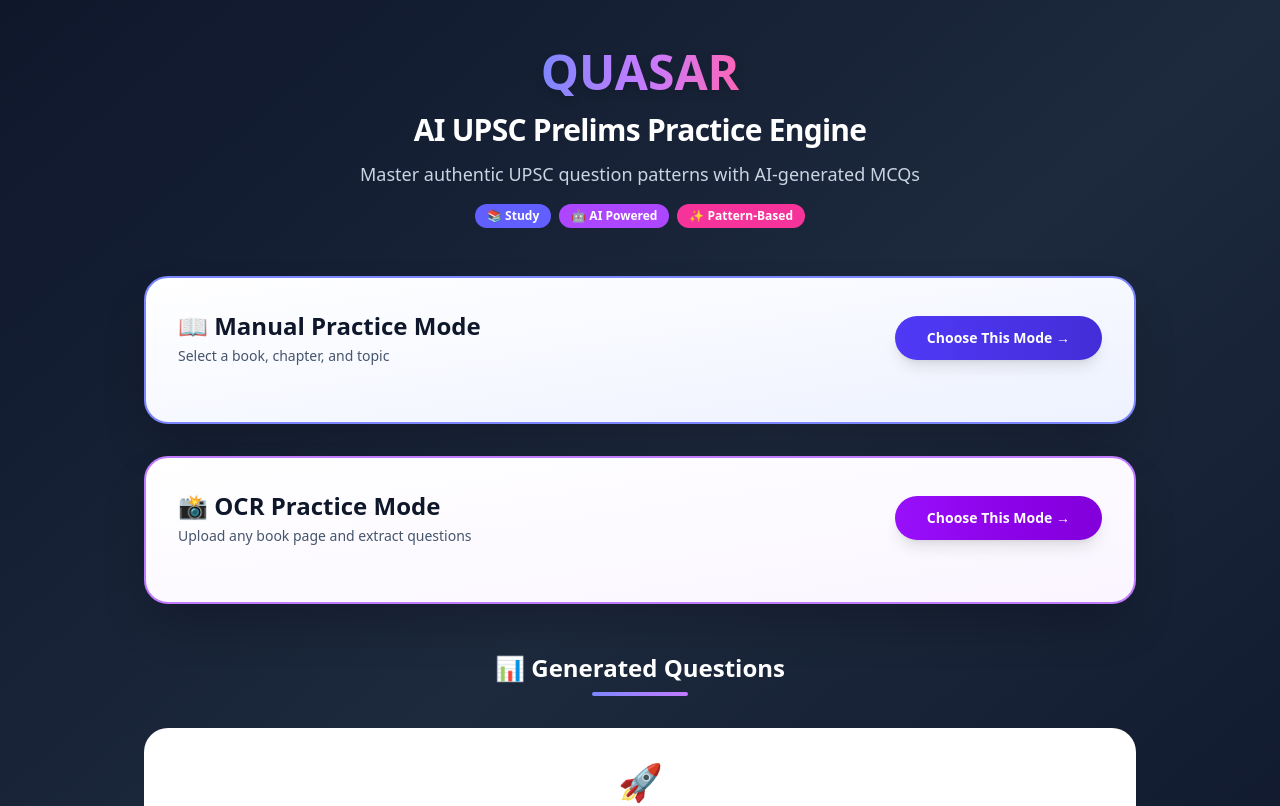
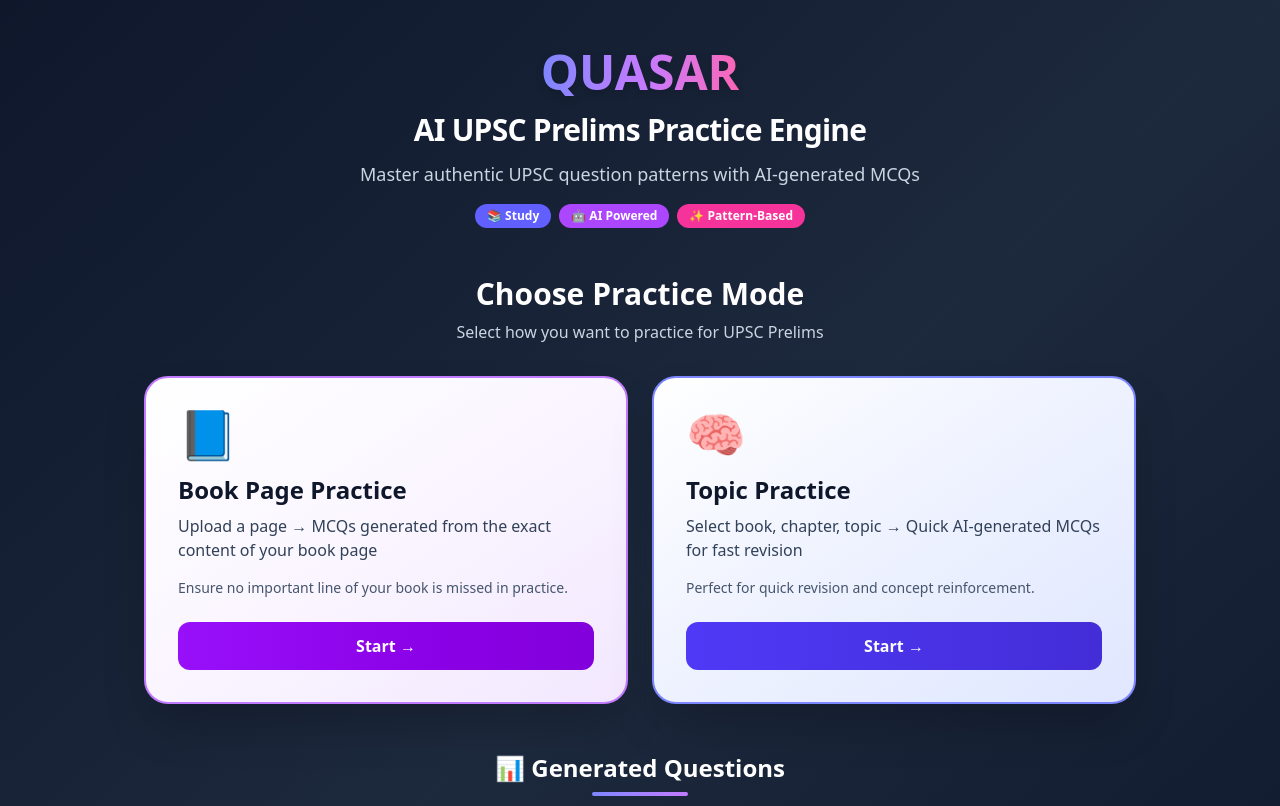
Before and after one commit to cookky-do/quasar-upsc-final, a React (Vite) app in the folder quasar-upsc-mcq/: page / in a window 1280 px wide. Shown: the top 806 px of the page. Built offline with nearby package versions, Linux system fonts and the light colour scheme.

Commit message:
Restructure UX: Add Practice Mode selector with Book Page and Topic Practice options

```diff
--- a/quasar-upsc-mcq/src/App.jsx
+++ b/quasar-upsc-mcq/src/App.jsx
@@ -309,7 +309,56 @@
           </div>
         </header>
 
-        {/* Mode selection / Reset */}
+        {/* Mode selection header and buttons */}
+        {mode === null && (
+          <div className="mb-12">
+            <div className="text-center mb-8">
+              <h2 className="text-3xl font-bold text-white mb-2">Choose Practice Mode</h2>
+              <p className="text-slate-300">Select how you want to practice for UPSC Prelims</p>
+            </div>
+
+            {/* Two mode options side by side */}
+            <div className="grid md:grid-cols-2 gap-6">
+              {/* Book Page Practice */}
+              <div
+                onClick={() => setMode('ocr')}
+                className="group cursor-pointer rounded-3xl border-2 border-purple-400 bg-gradient-to-br from-white via-purple-50 to-purple-100 p-8 shadow-2xl hover:shadow-3xl transition-all duration-300 hover:scale-105 transform"
+              >
+                <div className="text-5xl mb-4">📘</div>
+                <h3 className="text-2xl font-bold text-slate-900 mb-2">Book Page Practice</h3>
+                <p className="text-slate-700 font-medium mb-4">
+                  Upload a page → MCQs generated from the exact content of your book page
+                </p>
+                <p className="text-sm text-slate-600 mb-6">
+                  Ensure no important line of your book is missed in practice.
+                </p>
+                <div className="rounded-xl bg-gradient-to-r from-purple-600 to-purple-700 text-white px-6 py-3 text-center font-bold group-hover:from-purple-700 group-hover:to-purple-800 transition-all duration-200">
+                  Start →
+                </div>
+              </div>
+
+              {/* Topic Practice */}
+              <div
+                onClick={() => setMode('manual')}
+                className="group cursor-pointer rounded-3xl border-2 border-indigo-400 bg-gradient-to-br from-white via-indigo-50 to-indigo-100 p-8 shadow-2xl hover:shadow-3xl transition-all duration-300 hover:scale-105 transform"
+              >
+                <div className="text-5xl mb-4">🧠</div>
+                <h3 className="text-2xl font-bold text-slate-900 mb-2">Topic Practice</h3>
+                <p className="text-slate-700 font-medium mb-4">
+                  Select book, chapter, topic → Quick AI-generated MCQs for fast revision
+                </p>
+                <p className="text-sm text-slate-600 mb-6">
+                  Perfect for quick revision and concept reinforcement.
+                </p>
+                <div className="rounded-xl bg-gradient-to-r from-indigo-600 to-indigo-700 text-white px-6 py-3 text-center font-bold group-hover:from-indigo-700 group-hover:to-indigo-800 transition-all duration-200">
+                  Start →
+                </div>
+              </div>
+            </div>
+          </div>
+        )}
+
+        {/* Back button when in a mode */}
         {mode && (
           <div className="mb-8 flex justify-center">
             <button
@@ -321,22 +370,14 @@
           </div>
         )}
 
-        {/* MANUAL MODE SECTION */}
-        {mode === null || mode === 'manual' ? (
+        {/* TOPIC PRACTICE SECTION */}
+        {mode === 'manual' ? (
           <section className="mb-8 rounded-3xl border-2 border-indigo-400 bg-gradient-to-br from-white to-indigo-50 p-8 shadow-2xl hover:shadow-3xl transition-shadow duration-300">
-            <div className="flex items-center justify-between mb-6">
+            <div className="mb-6">
               <div>
-                <h2 className="text-2xl font-bold text-slate-900">📖 Manual Practice Mode</h2>
-                <p className="text-sm text-slate-600 mt-1">Select a book, chapter, and topic</p>
+                <h2 className="text-3xl font-bold text-slate-900">🧠 Topic Practice</h2>
+                <p className="text-lg text-slate-600 mt-2">Select book, chapter, and topic for quick AI-generated MCQs</p>
               </div>
-              {mode === null && (
-                <button
-                  onClick={() => setMode('manual')}
-                  className="rounded-full bg-gradient-to-r from-indigo-600 to-indigo-700 px-8 py-3 text-sm font-bold text-white hover:from-indigo-700 hover:to-indigo-800 transition-all duration-200 shadow-lg hover:shadow-xl hover:scale-105 transform"
-                >
-                  Choose This Mode →
-                </button>
-              )}
             </div>
 
             {mode === 'manual' && (
@@ -429,22 +470,14 @@
           </section>
         ) : null}
 
-        {/* OCR MODE SECTION */}
-        {mode === null || mode === 'ocr' ? (
+        {/* BOOK PAGE PRACTICE SECTION */}
+        {mode === 'ocr' ? (
           <section className="mb-8 rounded-3xl border-2 border-purple-400 bg-gradient-to-br from-white to-purple-50 p-8 shadow-2xl hover:shadow-3xl transition-shadow duration-300">
-            <div className="flex items-center justify-between mb-6">
+            <div className="mb-6">
               <div>
-                <h2 className="text-2xl font-bold text-slate-900">📸 OCR Practice Mode</h2>
-                <p className="text-sm text-slate-600 mt-1">Upload any book page and extract questions</p>
+                <h2 className="text-3xl font-bold text-slate-900">📘 Book Page Practice</h2>
+                <p className="text-lg text-slate-600 mt-2">Upload a page from your book → MCQs generated from exact content</p>
               </div>
-              {mode === null && (
-                <button
-                  onClick={() => setMode('ocr')}
-                  className="rounded-full bg-gradient-to-r from-purple-600 to-purple-700 px-8 py-3 text-sm font-bold text-white hover:from-purple-700 hover:to-purple-800 transition-all duration-200 shadow-lg hover:shadow-xl hover:scale-105 transform"
-                >
-                  Choose This Mode →
-                </button>
-              )}
             </div>
 
             {mode === 'ocr' && (
@@ -568,9 +601,9 @@
             <div className="rounded-3xl border-2 border-dashed border-white border-opacity-30 bg-white bg-opacity-5 p-8 text-center backdrop-blur-sm">
               <div className="text-4xl mb-3">💭</div>
               <div className="text-lg font-semibold text-white">
-                {mode === 'manual' ? 'Select a book, chapter, and topic, then click "Start Practice"' : 'Upload an image and extract text'}
+                {mode === 'manual' ? 'Select a book, chapter, and topic, then click "🚀 Start Practice"' : 'Upload an image and extract text'}
               </div>
-              <p className="text-slate-300 text-sm mt-2">Questions will appear here</p>
+              <p className="text-slate-300 text-sm mt-2">Questions will appear here once ready</p>
             </div>
           )}
 
@@ -578,9 +611,9 @@
             <div className="rounded-3xl border-2 border-dashed border-white border-opacity-30 bg-white bg-opacity-5 p-8 text-center backdrop-blur-sm">
               <div className="text-4xl mb-3">🚀</div>
               <div className="text-lg font-semibold text-white">
-                Choose a mode to get started
+                Ready to start practicing?
               </div>
-              <p className="text-slate-300 text-sm mt-2">Manual Practice or OCR Image Upload</p>
+              <p className="text-slate-300 text-sm mt-2">Select a practice mode above to begin</p>
             </div>
           )}
 
```
